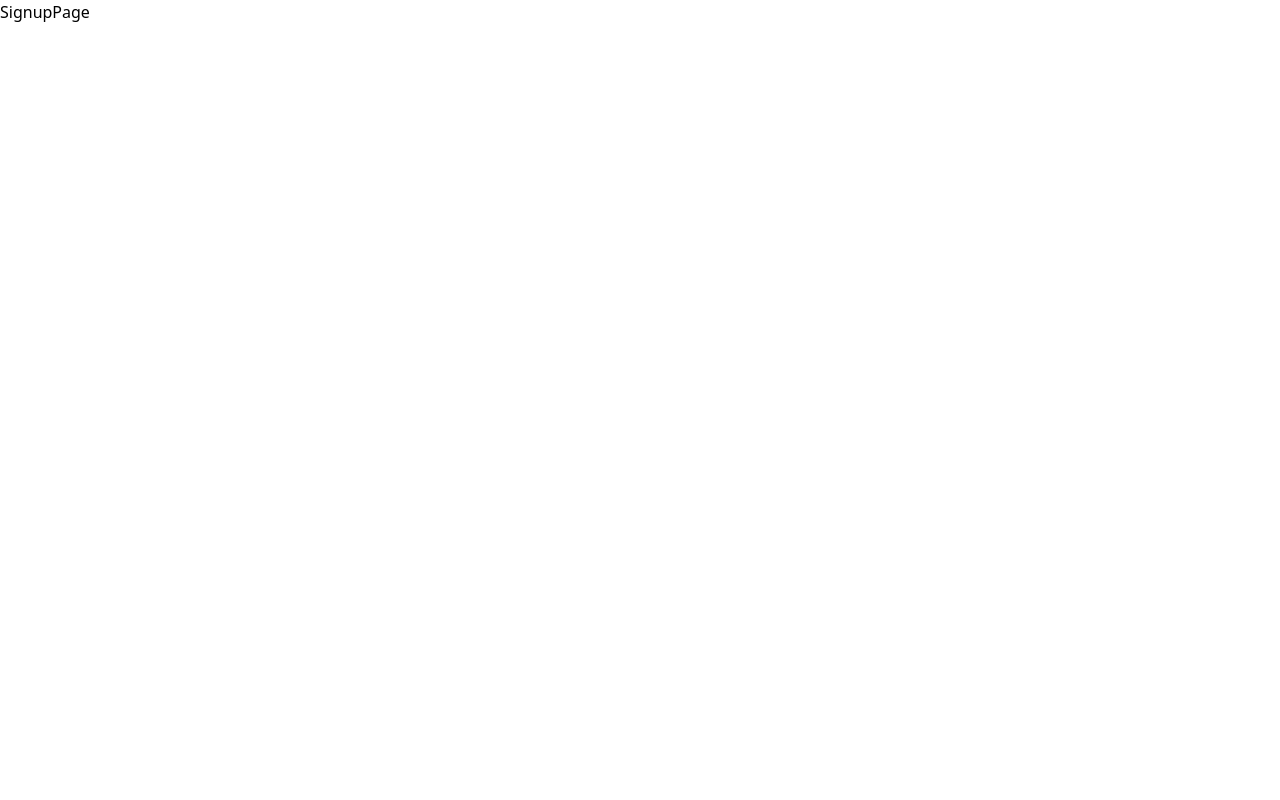
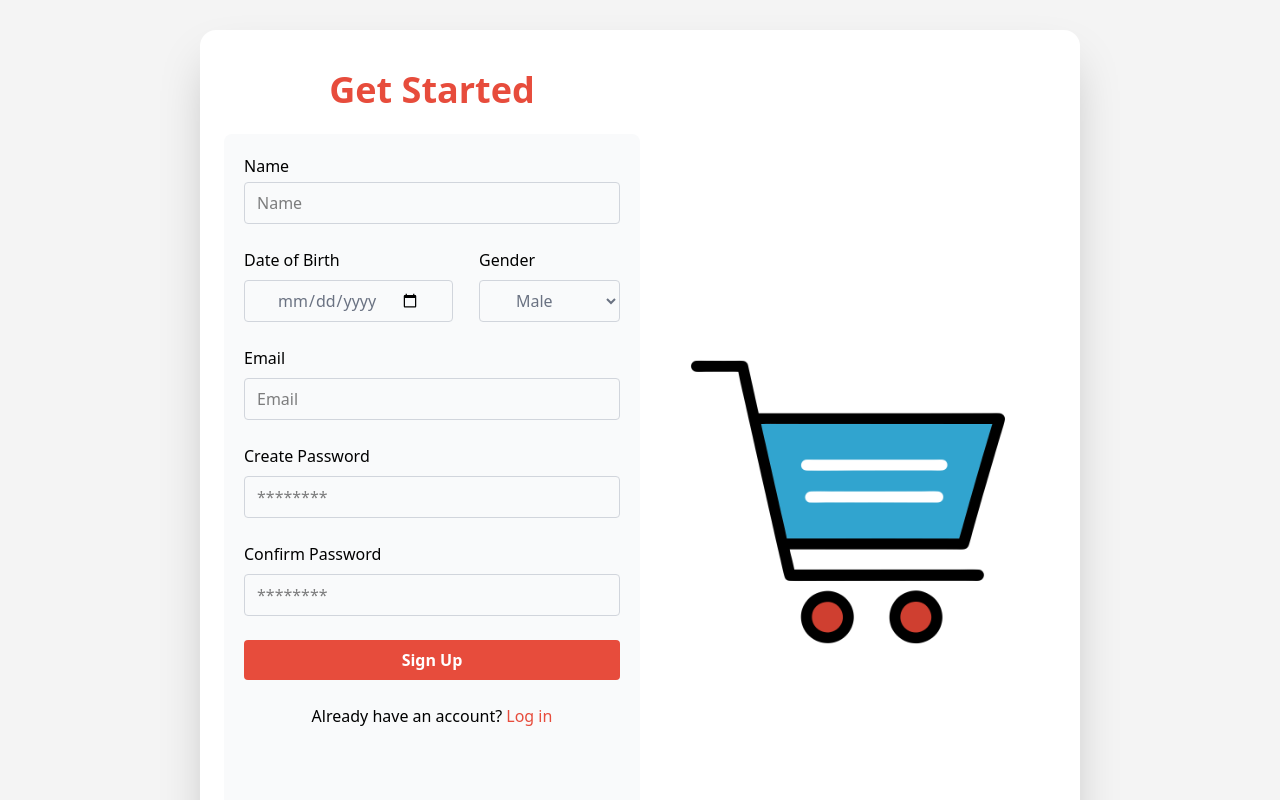
Before and after one commit to MafiaFour-LibProject/bye-bye, a React (Vite) app: page /signup in a window 1280 px wide. Shown: the top 800 px of the page. Built offline with nearby package versions, Linux system fonts and the light colour scheme.

Commit message:
form created

```diff
--- a/src/App.css
+++ b/src/App.css
@@ -0,0 +1,11 @@
+@import url("https://fonts.googleapis.com/css2?family=Questrial&family=Quicksand:wght@300..700&display=swap");
+
+html,
+body {
+  margin: 0;
+  padding: 0;
+}
+
+body {
+  background-color: #f4f4f4;
+}
--- a/src/pages/Dashboard.jsx
+++ b/src/pages/Dashboard.jsx
@@ -1,9 +1,5 @@
-import React from 'react'
+const Dashboard = () => {
+  return <div>Dashboard</div>;
+};
 
-const Dashboard = () => {
-  return (
-    <div>Dashboard</div>
-  )
-}
-
-export default Dashboard
+export default Dashboard;
--- a/src/pages/SignupPage.jsx
+++ b/src/pages/SignupPage.jsx
@@ -1,9 +1,126 @@
-import React from 'react'
-
 const SignupPage = () => {
   return (
-    <div>SignupPage</div>
-  )
-}
+    <div className="my-[30px] mx-[200px] flex flex-col md:flex-row items-center justify-center px-6 py-10 bg-white shadow-2xl rounded-2xl">
+      <div className="w-full md:w-1/2 max-w-md">
+        <h2
+          style={{ color: "#E74C3C" }}
+          className="font-bold text-4xl text-center mb-6"
+        >
+          Get Started
+        </h2>
 
-export default SignupPage
+        <form className="bg-gray-50 h-screen p-[20px] rounded-lg space-y-6">
+          <div className="flex flex-col space-y-1">
+            <label className="text-base font-medium" htmlFor="name">
+              Name
+            </label>
+            <input
+              className="text-base border border-gray-300 bg-gray-50 rounded py-2 px-3"
+              type="text"
+              name="name"
+              placeholder="Name"
+              required
+            />
+          </div>
+
+          <div className="flex flex-row justify-between">
+            <div className="flex flex-col space-y-2">
+              <label className="text-base font-medium" htmlFor="dob">
+                Date of Birth
+              </label>
+              <input
+                className="text-base border border-gray-300 bg-gray-50 rounded py-2 px-8 text-gray-500"
+                type="date"
+                name="dob"
+                required
+              />
+            </div>
+
+            <div className="flex flex-col space-y-2">
+              <label htmlFor="Gender">Gender</label>
+              <select
+                type
+                className="text-base border border-gray-300 bg-gray-50 rounded py-2 px-8 text-gray-500"
+                name="gender"
+                id="gender"
+              >
+                <option value="male" name="male">
+                  Male
+                </option>
+                <option value="female" name="female">
+                  Female
+                </option>
+              </select>
+            </div>
+          </div>
+
+          <div className="flex flex-col space-y-2">
+            <label htmlFor="email" className="text-base font-medium">
+              Email
+            </label>
+            <input
+              className="text-base border border-gray-300 bg-gray-50 rounded py-2 px-3"
+              type="email"
+              name="email"
+              placeholder="Email"
+              required
+            />
+          </div>
+
+          <div className="flex flex-col space-y-2">
+            <label htmlFor="password" className="text-base font-medium">
+              Create Password
+            </label>
+            <input
+              className="text-base border border-gray-300 bg-gray-50 rounded py-2 px-3"
+              type="password"
+              name="password"
+              placeholder="********"
+              required
+            />
+          </div>
+
+          <div className="flex flex-col space-y-2">
+            <label htmlFor="password" className="text-base font-medium">
+              Confirm Password
+            </label>
+            <input
+              className="text-base border border-gray-300 bg-gray-50 rounded py-2 px-3"
+              type="password"
+              name="password"
+              placeholder="********"
+              required
+            />
+          </div>
+
+          <button
+            style={{ backgroundColor: "#E74C3C" }}
+            className="w-full text-white font-semibold text-base py-2 rounded"
+          >
+            Sign Up
+          </button>
+
+          <p className="text-base text-center">
+            Already have an account?&nbsp;
+            <span
+              style={{ color: "#E74C3C" }}
+              className="font-medium cursor-pointer"
+            >
+              Log in
+            </span>
+          </p>
+        </form>
+      </div>
+
+      <div className="hidden md:block md:w-1/2">
+        <img
+          className="w-full h-auto object-cover max-h-[600px]"
+          src="/images/sign-up-image.png"
+          alt="Sign Up"
+        />
+      </div>
+    </div>
+  );
+};
+
+export default SignupPage;
```
Also changed, not shown: public/images/sign-up-image.png (added).
